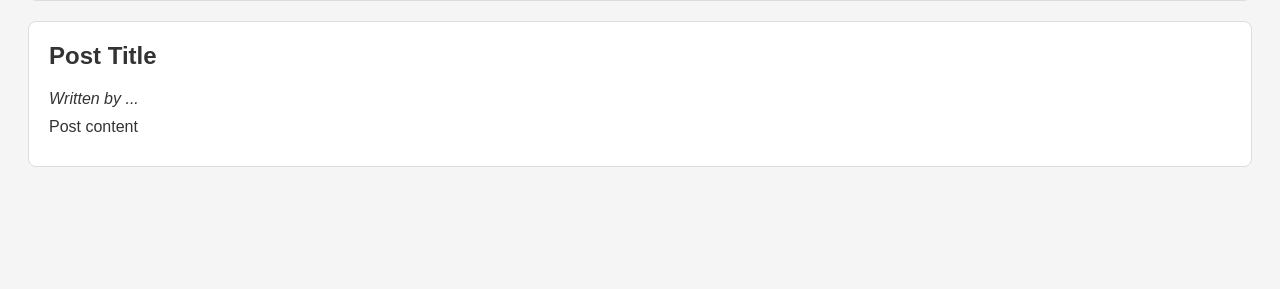
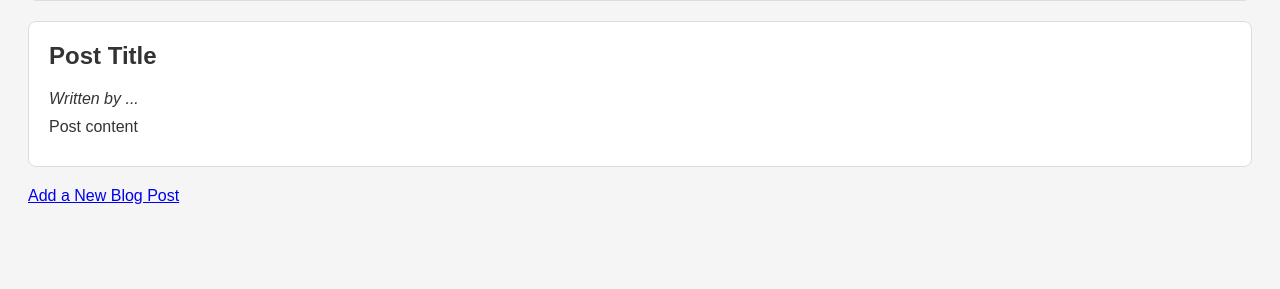
Before and after one commit to salehizhaleh/masterblog, a Flask app: page / in a window 1280 px wide. Shown: the part 419-708 px from the top of the page. Run offline with Flask 3, Linux system fonts and the light colour scheme.

Commit message:
Add blog post creation route

```diff
--- a/app.py
+++ b/app.py
@@ -1,4 +1,4 @@
-from flask import Flask, render_template
+from flask import Flask, render_template, request, redirect, url_for
 import json
 
 app = Flask(__name__)
@@ -14,5 +14,33 @@ def index():
     return render_template("index.html", posts=blog_posts)
 
 
+
+@app.route('/add', methods=['GET', 'POST'])
+def add():
+    if request.method == 'POST':
+        author = request.form.get('author')
+        title = request.form.get('title')
+        content = request.form.get('content')
+
+        with open("posts.json", "r") as file:
+            blog_posts = json.load(file)
+
+        new_id = max([post["id"] for post in blog_posts], default=0) + 1
+        new_post = {
+            "id": new_id,
+            "author": author,
+            "title": title,
+            "content": content
+        }
+
+        blog_posts.append(new_post)
+
+        with open("posts.json", "w") as file:
+            json.dump(blog_posts, file, indent=4)
+        return redirect(url_for('index'))
+
+    return render_template('add.html')
+
+
 if __name__ == '__main__':
     app.run(host="0.0.0.0", port=5000, debug=True)
--- a/posts.json
+++ b/posts.json
@@ -1,4 +1,26 @@
 [
-    {"id": 1, "author": "John Doe", "title": "First Post", "content": "This is my first post."},
-    {"id": 2, "author": "Jane Doe", "title": "Second Post", "content": "This is another post."}
+    {
+        "id": 1,
+        "author": "John Doe",
+        "title": "First Post",
+        "content": "This is my first post."
+    },
+    {
+        "id": 2,
+        "author": "Jane Doe",
+        "title": "Second Post",
+        "content": "This is another post."
+    },
+    {
+        "id": 3,
+        "author": "zhaleh",
+        "title": "my first post",
+        "content": "hello flask"
+    },
+    {
+        "id": 4,
+        "author": "sam",
+        "title": "test",
+        "content": "test"
+    }
 ]
--- a/templates/index.html
+++ b/templates/index.html
@@ -23,5 +23,6 @@
         <p><em>Written by ...</em></p>
         <p>Post content</p>
     </div>
+    <a href="/add">Add a New Blog Post</a>
 </body>
 </html>
```
Also changed, not shown: templates/add.html (added, +32 -0 lines).
